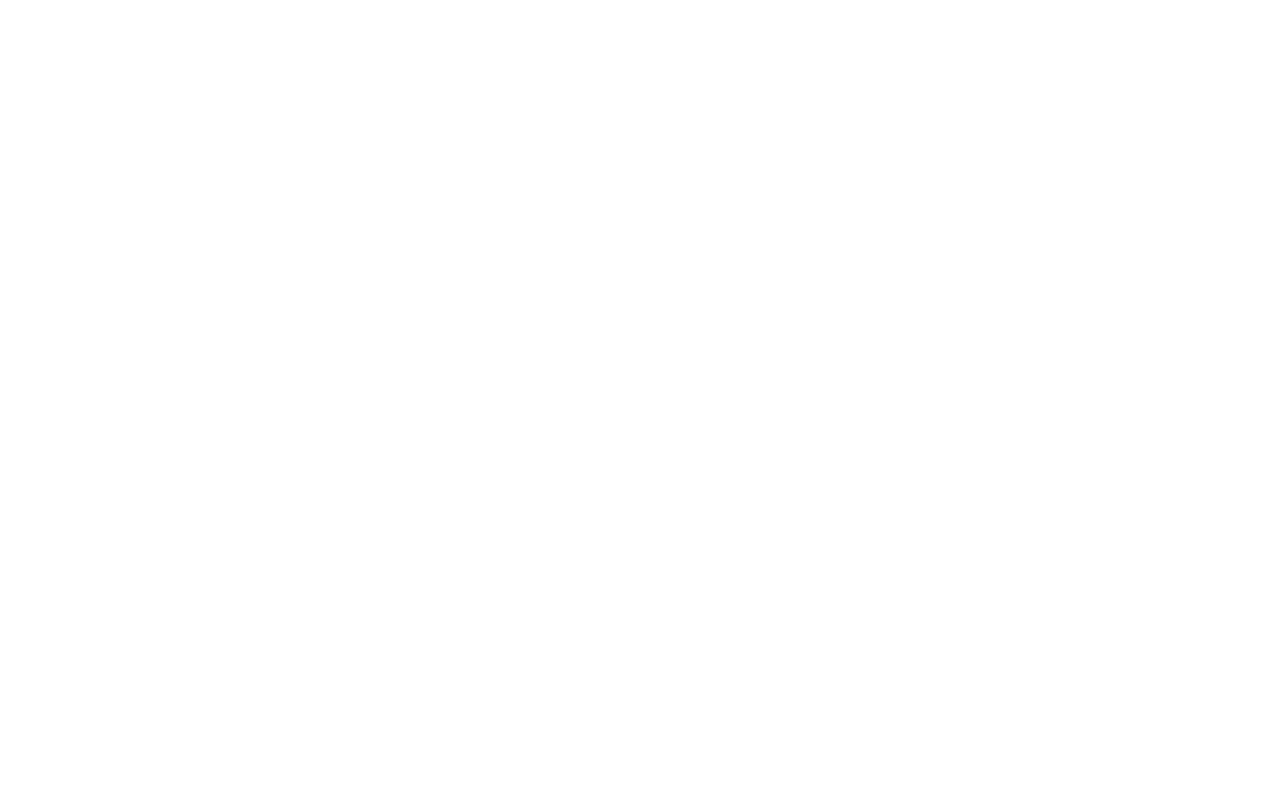
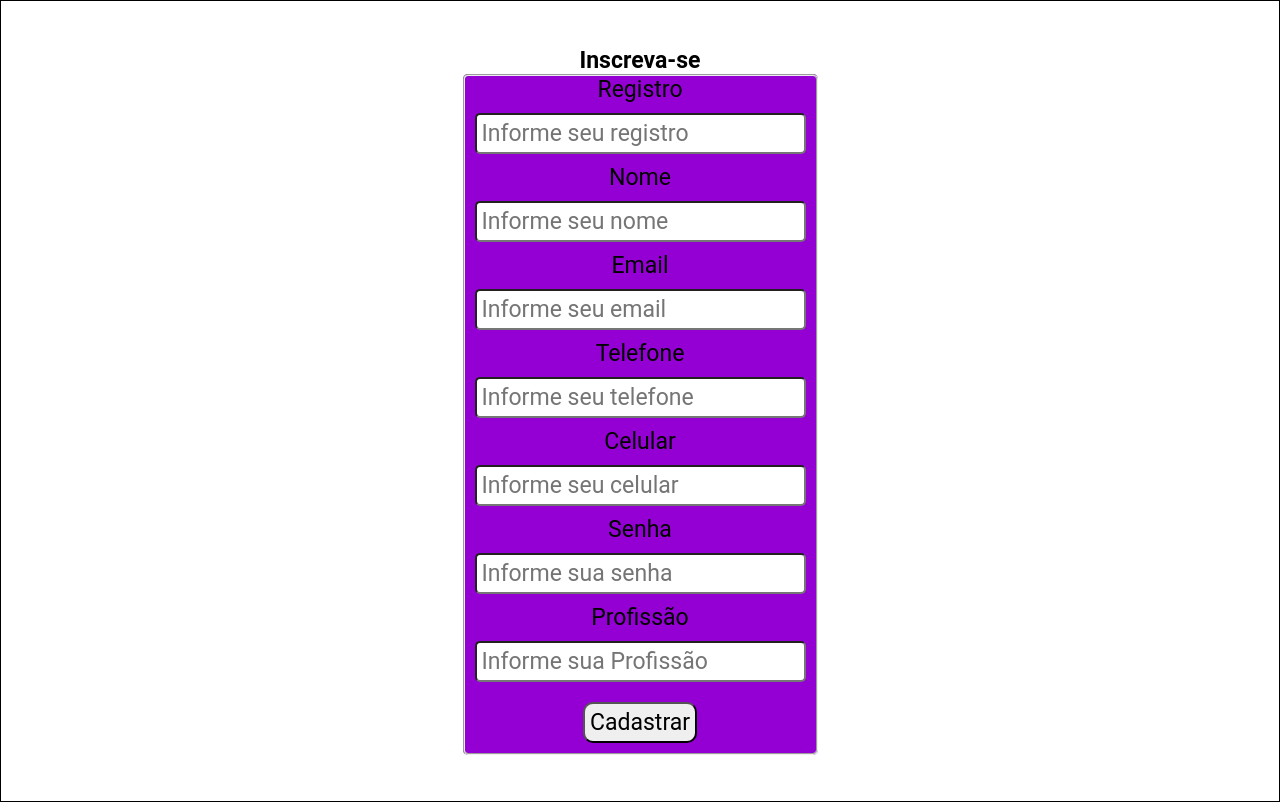
Before and after one commit to Anarkho/Gama_Academy, a React (Create React App) app: page /signup in a window 1280 px wide. Before the commit this address had no page. Built offline with nearby package versions, Linux system fonts and the light colour scheme.

Commit message:
tela de cadastro e login

```diff
--- a/package.json
+++ b/package.json
@@ -15,6 +15,7 @@
     "react-dom": "^18.1.0",
     "react-router-dom": "^6.3.0",
     "react-scripts": "5.0.1",
+    "react-toastify": "^9.0.1",
     "styled-components": "^5.3.5",
     "typescript": "^4.6.4",
     "web-vitals": "^2.1.4"
--- a/src/App.tsx
+++ b/src/App.tsx
@@ -1,10 +1,13 @@
 import React from "react";
 import Router from "./routes";
+import { ToastContainer } from "react-toastify";
+import "react-toastify/dist/ReactToastify.css";
 
 function App() {
   return (
     <>
-      <Router/>
+      <ToastContainer />
+      <Router />
     </>
   );
 }
--- a/src/routes/index.tsx
+++ b/src/routes/index.tsx
@@ -3,6 +3,8 @@
 
 import Home from "../views/Home";
 import Contact from "../views/Contact";
+import SignUp from "../views/SignUp";
+import SignIn from "../views/SignIn";
 
 const Rotas: React.FC = () => {
   return (
@@ -10,6 +12,8 @@
       <Routes>
         <Route path="/" element={<Home />} />
         <Route path="/contact" element={<Contact />} />
+        <Route path="/signup" element={<SignUp />} />
+        <Route path="/signin" element={<SignIn />} />
       </Routes>
     </BrowserRouter>
   );
--- a/src/services/api.ts
+++ b/src/services/api.ts
@@ -1,5 +1,5 @@
 import axios from 'axios'
 
 export const api = axios.create({
-    baseURL: 'https://webhook.site/'
+    baseURL: 'https://webhook.site/5a65e7d2-dafe-49d2-af09-34d42df11c39'
 })
--- a/src/styles/globalStyles.js
+++ b/src/styles/globalStyles.js
@@ -1,10 +1,13 @@
 import { createGlobalStyle } from "styled-components";
 
 export default createGlobalStyle`
+@import url('https://fonts.googleapis.com/css2?family=Roboto:wght@300&display=swap');
+
 *{
     margin: 0;
     padding: 0;
     color: #000;
     font-size: 1.2rem ;
+    font-family: 'Roboto', sans-serif;
 }
 `;
--- /dev/null
+++ b/src/views/SignIn/index.tsx
@@ -0,0 +1,21 @@
+import React from "react";
+import { Container } from "./style";
+
+const SignIn: React.FC = () => {
+  return (
+    <Container>
+      <h1>Logar</h1>
+      <form onSubmit={() => alert("teste")}>
+        <fieldset>
+          <label htmlFor="">Email</label>
+          <input type="email" placeholder="Informe seu email" />
+          <label htmlFor="">Senha</label>
+          <input type="password" placeholder="Informe sua senha" />
+          <input type="submit" value="Cadastrar" />
+        </fieldset>
+      </form>
+    </Container>
+  );
+};
+
+export default SignIn;
--- /dev/null
+++ b/src/views/SignIn/style.ts
@@ -0,0 +1,38 @@
+import styled from "styled-components";
+
+export const Container = styled.div`
+  display: flex;
+  align-items: center;
+  justify-content: center;
+  flex-direction: column;
+  height: 100vh;
+  border: solid black 1px;
+
+  fieldset {
+    display: flex;
+    align-items: center;
+    justify-content: center;
+    flex-direction: column;
+    text-align: center;
+    border-radius: 5px;
+    background-color: #2e7c16;
+  }
+  input {
+    margin: 10px 5px;
+    border-radius: 5px;
+  }
+  input[type='submit'] {
+    padding: 5px;
+    transition: 0.2s;
+    border-radius: 10px ;
+
+    &:hover {
+      color: white;
+      background-color: #444;
+    }
+    &:active {
+      color: white;
+      background-color: #000;
+    }
+  }
+`;
--- /dev/null
+++ b/src/views/SignUp/index.tsx
@@ -0,0 +1,102 @@
+import React, { useState, useCallback, FormEvent } from "react";
+import { Container } from "./style";
+import { toast } from "react-toastify";
+import { api } from "../../services/api";
+import { useNavigate } from "react-router-dom";
+
+interface IData {
+  registro: string;
+  name: string;
+  email: string;
+  telefone: string;
+  celular: string;
+  senha: string;
+  profissão: string;
+}
+
+const SignUp: React.FC = () => {
+  const [data, setData] = useState<IData>({} as IData);
+  const [load, setLoad] = useState(false);
+  const navigate = useNavigate();
+
+  const handleSubmit = useCallback(
+    (e: FormEvent<HTMLFormElement>) => {
+      e.preventDefault();
+      setLoad(true);
+      api
+        .post("", data)
+        .then((response) => {
+          if (response.status === 200) {
+            toast.success("Cadastro realizado com sucesso!", {
+              hideProgressBar: false,
+              onClose: () => navigate("/signin"),
+            });
+          }
+        })
+        .catch((err) => {
+          toast.error("Oops algo deu errado!");
+        })
+        .finally(() => setLoad(false));
+    },
+    [data, navigate]
+  );
+
+  if (load) {
+    return <div>carregando...</div>;
+  }
+
+  return (
+    <Container>
+      <h1>Inscreva-se</h1>
+      <form onSubmit={handleSubmit}>
+        <fieldset>
+          <label htmlFor="">Registro</label>
+          <input
+            type="text"
+            placeholder="Informe seu registro"
+            onChange={(e) => setData({ ...data, registro: e.target.value })}
+          />
+          <label htmlFor="">Nome</label>
+          <input
+            type="text"
+            placeholder="Informe seu nome"
+            onChange={(e) => setData({ ...data, name: e.target.value })}
+          />
+          <label htmlFor="">Email</label>
+          <input
+            type="email"
+            placeholder="Informe seu email"
+            onChange={(e) => setData({ ...data, email: e.target.value })}
+          />
+          <label htmlFor="">Telefone</label>
+          <input
+            type="tel"
+            placeholder="Informe seu telefone"
+            onChange={(e) => setData({ ...data, telefone: e.target.value })}
+          />
+          <label htmlFor="">Celular</label>
+          <input
+            type="tel"
+            placeholder="Informe seu celular"
+            onChange={(e) => setData({ ...data, celular: e.target.value })}
+          />
+          <label htmlFor="">Senha</label>
+          <input
+            type="password"
+            placeholder="Informe sua senha"
+            onChange={(e) => setData({ ...data, senha: e.target.value })}
+          />
+          <label htmlFor="">Profissão</label>
+          <input
+            type="text"
+            placeholder="Informe sua Profissão"
+            onChange={(e) => setData({ ...data, profissão: e.target.value })}
+          />
+          <input type="submit" value="Cadastrar" />
+        </fieldset>
+      </form>
+    </Container>
+  );
+};
+
+export default SignUp;
--- /dev/null
+++ b/src/views/SignUp/style.ts
@@ -0,0 +1,40 @@
+import styled from "styled-components";
+
+export const Container = styled.div`
+  display: flex;
+  align-items: center;
+  justify-content: center;
+  flex-direction: column;
+  height: 100vh;
+  border: solid black 1px;
+
+  fieldset {
+    display: flex;
+    align-items: center;
+    justify-content: center;
+    flex-direction: column;
+    text-align: center;
+    border-radius: 5px;
+    background-color: darkviolet;
+  }
+  input {
+    margin: 10px;
+    border-radius: 5px;
+    padding: 5px ;
+  }
+  input[type='submit'] {
+    padding: 5px;
+    transition: 0.2s;
+    border-radius: 10px ;
+    cursor: pointer ;
+
+    &:hover {
+      color: white;
+      background-color: #444;
+    }
+    &:active {
+      color: white;
+      background-color: #000;
+    }
+  }
+`;
```
Also changed, not shown: 1 other file (tests, documents, lock files or other folders).
